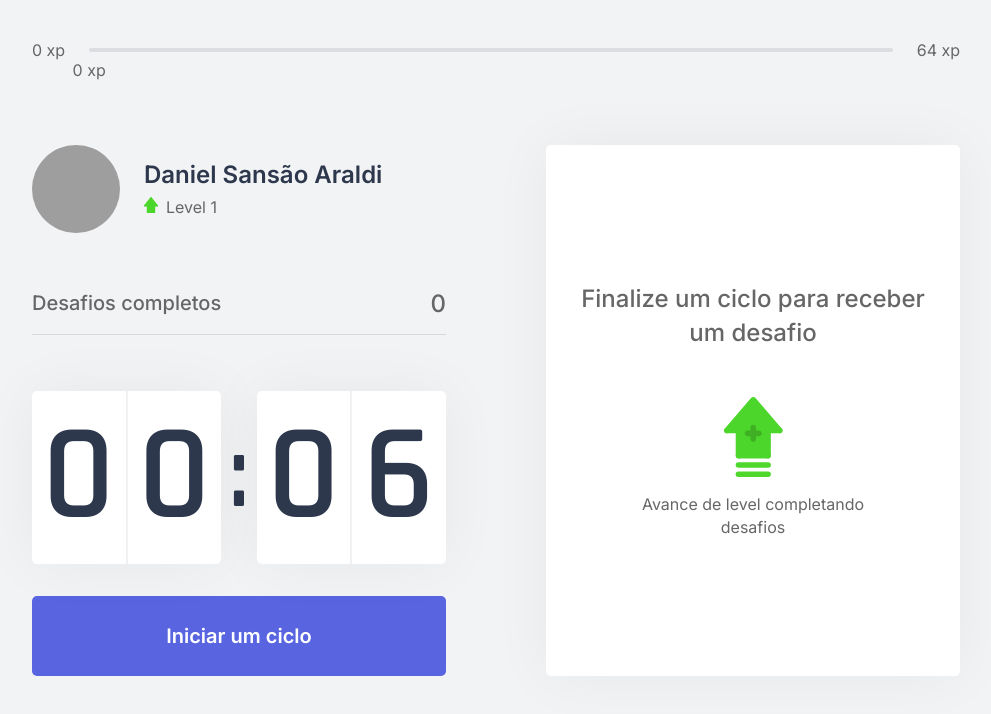
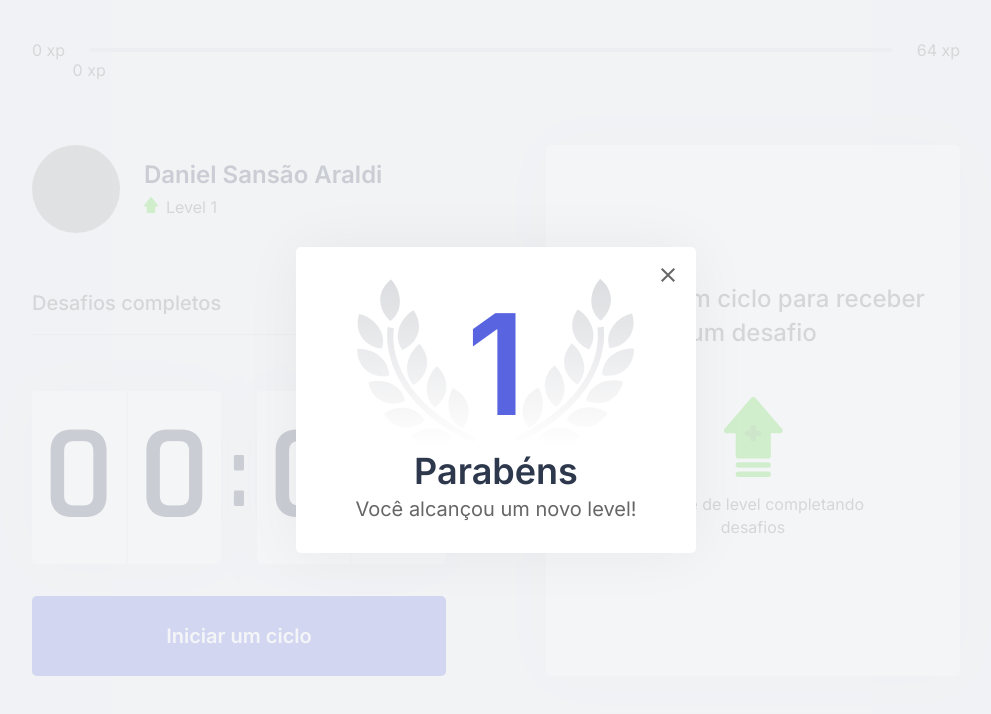
Before and after one commit to DanielAraldi/Move.it, a Next.js app in the folder move-it/: page / in a window 1280 px wide. Shown: the top 714 px of the page, without its empty margins (144-1135 px from the left). Built offline with nearby package versions, Linux system fonts and the light colour scheme; grey boxes are pictures that could not be loaded.

Commit message:
feat: create LevelUpModel, your structure and design

```diff
--- /dev/null
+++ b/move-it/src/components/LevelUpMoal.tsx
@@ -0,0 +1,20 @@
+import { useContext } from "react";
+import { ChallengesContext } from "../contexts/ChallengeContext";
+
+import styles from "../styles/components/LevelUpModal.module.css";
+
+export function LevelUpModal() {
+  const { level } = useContext(ChallengesContext);
+  return (
+    <div className={styles.overlay}>
+      <div className={styles.container}>
+        <header>{level}</header>
+        <strong>Parabéns</strong>
+        <p>Você alcançou um novo level!</p>
+        <button type="button">
+          <img src="/icons/close.svg" alt="Fechar" title="Fechar" />
+        </button>
+      </div>
+    </div>
+  );
+}
--- a/move-it/src/contexts/ChallengeContext.tsx
+++ b/move-it/src/contexts/ChallengeContext.tsx
@@ -1,6 +1,9 @@
 import { createContext, ReactNode, useEffect, useState } from "react";
 import Cookies from "js-cookie";
+
 import challenges from "../../challenges.json";
+
+import { LevelUpModal } from "../components/LevelUpMoal";
 
 interface Challenge {
   type: "body" | "eye";
@@ -103,6 +106,7 @@
       }}
     >
       {children}
+      <LevelUpModal />
     </ChallengesContext.Provider>
   );
 }
--- /dev/null
+++ b/move-it/src/styles/components/LevelUpModal.module.css
@@ -0,0 +1,50 @@
+.overlay {
+  background: rgba(242, 243, 245, 0.8);
+  position: fixed;
+  top: 0;
+  bottom: 0;
+  left: 0;
+  right: 0;
+  display: flex;
+  justify-content: center;
+  align-items: center;
+}
+
+.container {
+  background: var(--white);
+  width: 100%;
+  max-width: 400px;
+  padding: 2rem 3rem;
+  border-radius: 5px;
+  box-shadow: 0 0 60px rgba(0, 0, 0, 0.05);
+  text-align: center;
+  position: relative;
+}
+
+.container header {
+  font-size: 8.75rem;
+  font-weight: 600;
+  color: var(--blue);
+  background: url("/icons/levelup.svg") no-repeat center;
+  background-size: contain;
+}
+
+.container strong {
+  font-size: 2.25rem;
+  color: var(--title);
+}
+
+.container p {
+  font-size: 1.25rem;
+  color: var(--text);
+  margin-top: 0.25rem;
+}
+
+.container button {
+  position: absolute;
+  right: 0.5rem;
+  top: 0.5rem;
+  background: transparent;
+  border: 0;
+  font-size: 0px;
+}
```
